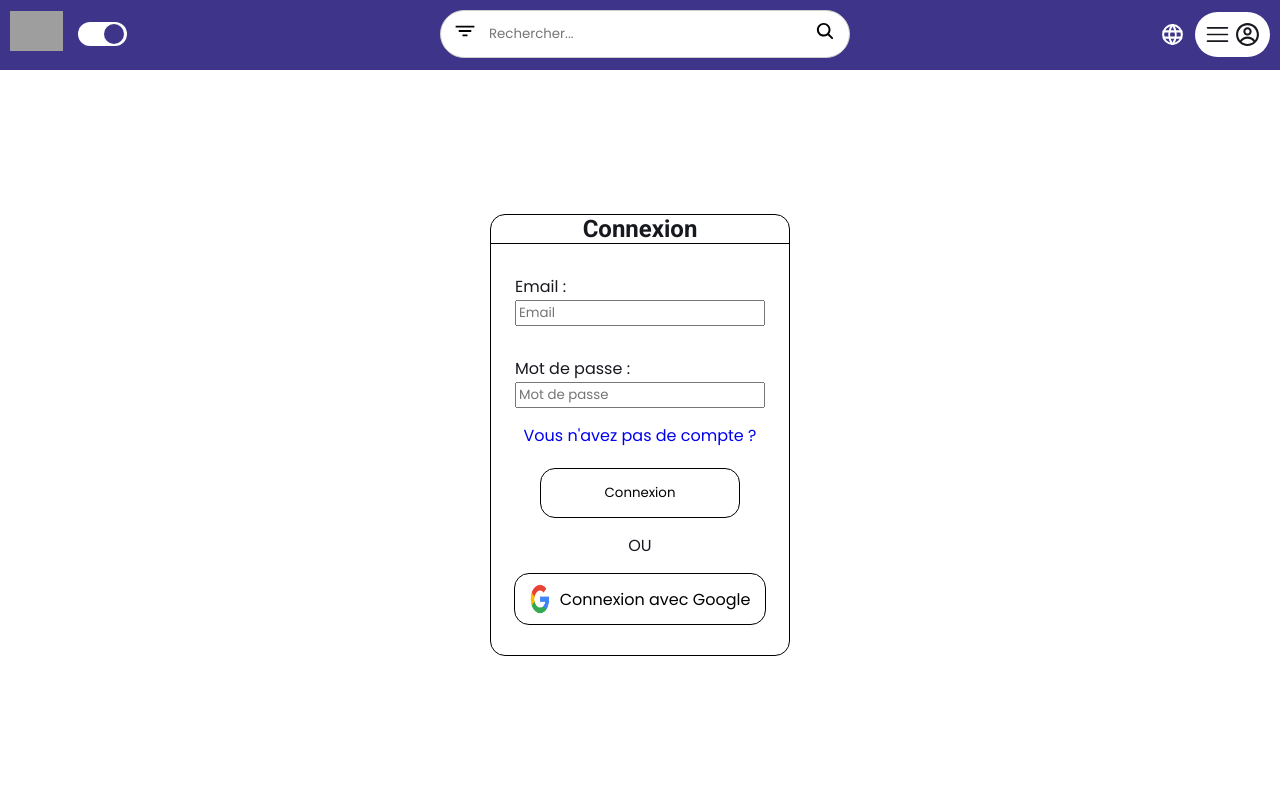
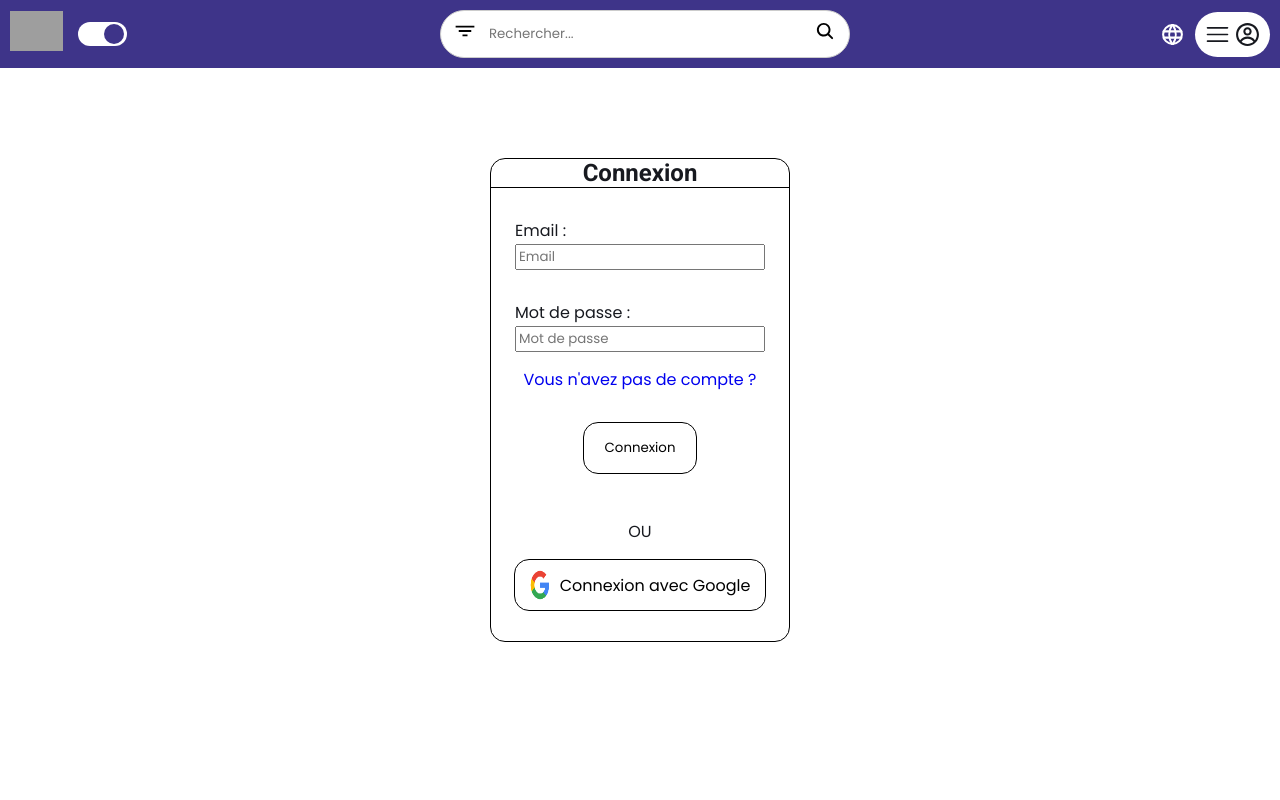
Before and after one commit to AydenGrace/dwwm_groupe_c, a React (Vite) app in the folder Front/: page /login in a window 1280 px wide. Shown: the top 800 px of the page. Built offline with nearby package versions, Linux system fonts and the light colour scheme; grey boxes are pictures that could not be loaded.

Commit message:
Mise a jour Register Login

```diff
--- a/Front/src/pages/login/Login.css
+++ b/Front/src/pages/login/Login.css
@@ -14,18 +14,6 @@ a{
     display: flex;
     flex-direction: column;
 
-  .NavBar{
-    background-color: #3E3489;
-    width: 100%;
-    height: 70px;
-    display: flex;
-    justify-content: center;
-    align-items: center;
-    > p{
-        color: white;
-        font-size: 2rem;
-    }
-  }
 
   .LoginArea{
     display: flex;
@@ -33,11 +21,12 @@ a{
     justify-content: center;
     align-items: center;
 
-    height: calc(100vh - 70px);
+    height: calc(100vh - 125px);
 
     .Form{
         border: 1px solid #000000;
         border-radius: 15px;
+        margin-top: 125px;
         width: 300px;
 
         .Title{
@@ -95,15 +84,26 @@ a{
             }
 
             .Submit {
-                padding-top: 20px;
+
+                border: 1px solid #000000;
+                border-radius: 15px;
+
+                margin: 30px 0px;
+                padding: 0px 15px;
+
+                a{
+                height: 50px;
+                display: flex;
+                flex-direction: row;
+                justify-content: center;
+                align-items: center;
+                color: #000000;
 
                 button{
-                    width: 200px;
-                    height: 50px;
-                    border: 1px solid #000000;
-                    background-color: #FFFFFF;
-                    border-radius: 15px;
-    }
+                    background-color: #ffffff;
+                    border: none;
+                }
+                }
             }
             .Or{
                 font-size: 20px;
--- a/Front/src/pages/login/Login.jsx
+++ b/Front/src/pages/login/Login.jsx
@@ -1,12 +1,10 @@
 import "./Login.css"
+import { NavLink } from "react-router-dom";
 
 export default function Login(){
     return(
         <div className="LoginPage">
 
-            <div className="NavBar">
-                <p>NavBar</p>
-            </div>
 
             <div className="LoginArea">
                 <div className="Form">
@@ -34,11 +32,13 @@ export default function Login(){
                                 </div>
                             </div>
                             <div className="AlreadyAccount">
-                                <p><a href="#">Vous n'avez pas de compte ? </a></p>
+                                <NavLink to={"/register"}>Vous n'avez pas de compte ?</NavLink>
                             </div>
 
                             <div className="Submit">
-                                <button>Connexion</button>
+                                <a href="#">
+                                    <button>Connexion</button>
+                                </a>
                             </div>
 
                             <div className="Or">
--- a/Front/src/pages/register/Register.css
+++ b/Front/src/pages/register/Register.css
@@ -14,18 +14,6 @@ a{
     display: flex;
     flex-direction: column;
 
-  .NavBar{
-    background-color: #3E3489;
-    width: 100%;
-    height: 70px;
-    display: flex;
-    justify-content: center;
-    align-items: center;
-    > p{
-        color: white;
-        font-size: 2rem;
-    }
-  }
 
   .RegisterArea{
     display: flex;
@@ -33,11 +21,11 @@ a{
     justify-content: center;
     align-items: center;
 
-    height: calc(100vh - 70px);
 
     .Form{
         border: 1px solid #000000;
         border-radius: 15px;
+        margin-top: 150px;
         width: 450px;
 
         .Title{
@@ -146,18 +134,14 @@ a{
     }
     .RegisterPage{
 
-        .NavBar{
-            display: none;
-        }
 
         .RegisterArea{
                 width: 100vw;
-                height: 100vh;
 
             .Form{
                 width: 100vw;
-                height: 100vh;
                 border: none;
+                margin-top: 125px;
 
                 .Title{
                     height: 75px;
@@ -172,9 +156,14 @@ a{
                     margin-left: 30px;
                 }
 
+                .AlreadyAccount{
+                    margin: 15px;
+                }
+
                 .Submit{
-                    margin-bottom: 70px;
+                    margin-bottom: 10px;
                 }
+
             }
         }
 
--- a/Front/src/pages/register/Register.jsx
+++ b/Front/src/pages/register/Register.jsx
@@ -1,16 +1,15 @@
+import { useState } from "react";
 import "./Register.css"
+import { Navigate, NavLink } from "react-router-dom";
 
 
 export default function Register(){
+
     return(
         <div className="RegisterPage">
 
-            <div className="NavBar">
-                <p>NavBar</p>
-            </div>
-
             <div className="RegisterArea">
-                <div className="Form">
+                <form className="Form">
                     <div className="Title">
                         <h2>Inscription</h2>
                     </div>
@@ -21,7 +20,8 @@ export default function Register(){
 
                                     <div className="UserName">
                                         <p>Nom d'utilisateur :</p>
-                                        <input type="text" placeholder="Nom d'utilisateur" />
+                                        <input type="text"
+                                               placeholder="Nom d'utilisateur" />
                                     </div>
 
                                     <div className="Email">
@@ -48,7 +48,7 @@ export default function Register(){
                                 <p>J'accepte les <a href="#">Conditions Générales d'Utilisations</a></p>
                             </div>
                             <div className="AlreadyAccount">
-                                <p><a href="#">Vous possedez déjà un compte ? </a></p>
+                                <NavLink to={"/login"}>Vous possedez déjà un compte ?</NavLink>
                             </div>
 
                             <div className="Submit">
@@ -67,7 +67,7 @@ export default function Register(){
                             </div>
 
                         </div>
-                </div>
+                </form>
             </div>
         </div>
     )
```
